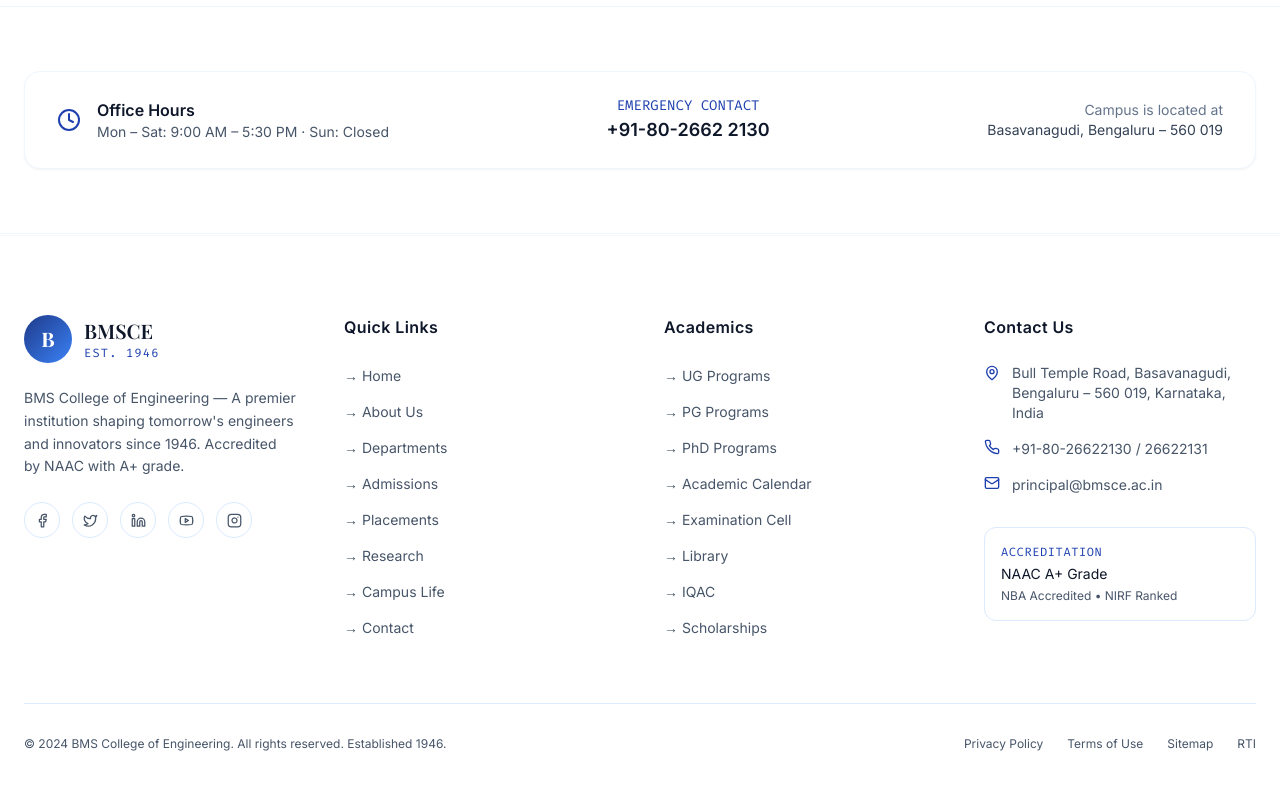
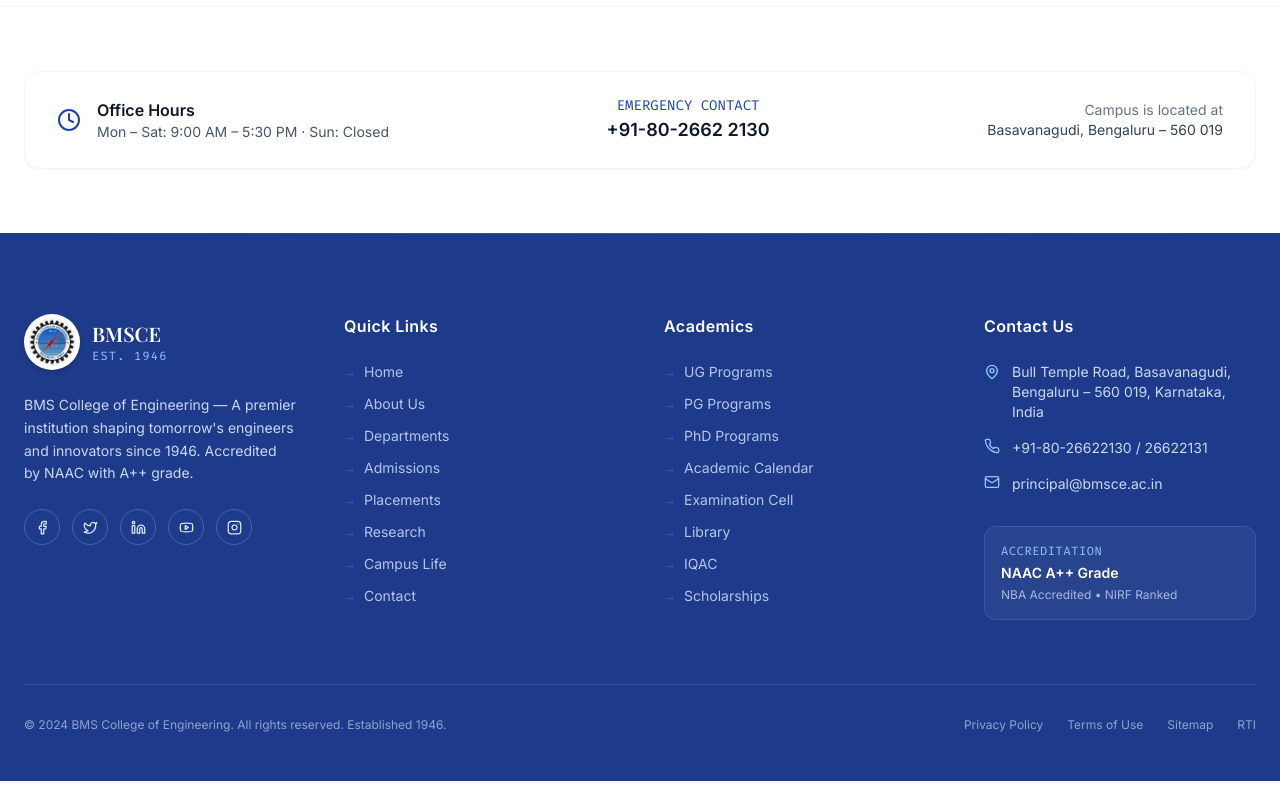
Before and after one commit to Rakshars/BrowserBattle404, a React (Vite) app in the folder frontend/: page /contact in a window 1280 px wide. Shown: the part 2137-2937 px from the top of the page. Built offline with nearby package versions, Linux system fonts and the light colour scheme; no server answers; a web font is replaced by a local one.

Commit message:
footer update

```diff
--- a/frontend/src/components/Footer.jsx
+++ b/frontend/src/components/Footer.jsx
@@ -4,27 +4,28 @@
 
 export default function Footer() {
   return (
-    <footer className="bg-white shadow-sm border-blue-50 border-t border-blue-100 text-slate-600">
-      {/* Top wave */}
-      <div className="bg-white shadow-sm border-blue-50 h-px w-full" />
+    <footer className="bg-[#1e3a8a] text-blue-50/80">
+      {/* Top separator line array overlaying if needed */}
+      <div className="bg-gradient-to-r from-[#1e3a8a] via-blue-400/30 to-[#1e3a8a] h-px w-full" />
 
       <div className="max-w-7xl mx-auto px-6 pt-20 pb-12">
         <div className="grid grid-cols-1 md:grid-cols-2 lg:grid-cols-4 gap-12 mb-16">
           {/* Brand */}
           <div className="lg:col-span-1">
             <div className="flex items-center gap-3 mb-6">
-              <div className="w-12 h-12 rounded-full bg-gradient-to-br from-[#1e3a8a] to-[#3b82f6]
-                              flex items-center justify-center">
-                <span className="text-white font-serif font-bold text-xl">B</span>
-              </div>
+              <img
+                src="/bms-logo.png"
+                alt="BMS College of Engineering Logo"
+                className="w-14 h-14 bg-white rounded-full p-1 shadow-md object-contain"
+              />
               <div>
-                <div className="text-slate-900 font-serif text-xl font-semibold">BMSCE</div>
-                <div className="text-blue-800 text-xs tracking-widest font-mono">EST. 1946</div>
+                <div className="text-white font-serif text-xl font-semibold">BMSCE</div>
+                <div className="text-blue-300 text-xs tracking-widest font-mono">EST. 1946</div>
               </div>
             </div>
-            <p className="text-sm leading-relaxed mb-6">
+            <p className="text-sm leading-relaxed mb-6 text-blue-100/90">
               BMS College of Engineering — A premier institution shaping tomorrow's engineers and innovators
-              since 1946. Accredited by NAAC with A+ grade.
+              since 1946. Accredited by NAAC with A++ grade.
             </p>
             <div className="flex gap-3">
               {[
@@ -37,8 +38,8 @@
                 <a
                   key={i}
                   href={href}
-                  className="w-9 h-9 rounded-full border border-blue-100 flex items-center justify-center
-                             hover:border-[#1e3a8a] hover:text-blue-800 transition-all duration-300 hover:scale-110"
+                  className="w-9 h-9 rounded-full border border-white/20 flex items-center justify-center text-blue-100
+                             hover:bg-white/10 hover:text-white hover:border-white/50 transition-all duration-300 hover:scale-110"
                 >
                   <Icon size={15} />
                 </a>
@@ -48,7 +49,7 @@
 
           {/* Quick Links */}
           <div>
-            <h4 className="text-slate-900 font-semibold mb-6 tracking-wide">Quick Links</h4>
+            <h4 className="text-white font-semibold mb-6 tracking-wide">Quick Links</h4>
             <ul className="space-y-3">
               {[
                 ['Home', '/'],
@@ -63,9 +64,9 @@
                 <li key={href}>
                   <Link
                     to={href}
-                    className="text-sm hover:text-blue-800 transition-colors duration-200 hover:pl-1"
+                    className="text-sm text-blue-100/80 hover:text-white transition-colors duration-200 hover:pl-1 flex items-center gap-2"
                   >
-                    → {label}
+                    <span className="text-blue-400/50 text-xs">→</span> {label}
                   </Link>
                 </li>
               ))}
@@ -74,7 +75,7 @@
 
           {/* Academics */}
           <div>
-            <h4 className="text-slate-900 font-semibold mb-6 tracking-wide">Academics</h4>
+            <h4 className="text-white font-semibold mb-6 tracking-wide">Academics</h4>
             <ul className="space-y-3">
               {[
                 ['UG Programs', '/academics#ug'],
@@ -89,9 +90,9 @@
                 <li key={label}>
                   <Link
                     to={href}
-                    className="text-sm hover:text-blue-800 transition-colors duration-200 hover:pl-1"
+                    className="text-sm text-blue-100/80 hover:text-white transition-colors duration-200 hover:pl-1 flex items-center gap-2"
                   >
-                    → {label}
+                    <span className="text-blue-400/50 text-xs">→</span> {label}
                   </Link>
                 </li>
               ))}
@@ -100,40 +101,42 @@
 
           {/* Contact */}
           <div>
-            <h4 className="text-slate-900 font-semibold mb-6 tracking-wide">Contact Us</h4>
-            <ul className="space-y-4">
+            <h4 className="text-white font-semibold mb-6 tracking-wide">Contact Us</h4>
+            <ul className="space-y-4 text-blue-100/90">
               <li className="flex gap-3 text-sm">
-                <MapPin size={16} className="text-blue-800 mt-0.5 shrink-0" />
+                <MapPin size={16} className="text-blue-300 mt-0.5 shrink-0" />
                 <span>Bull Temple Road, Basavanagudi, Bengaluru – 560 019, Karnataka, India</span>
               </li>
               <li className="flex gap-3 text-sm">
-                <Phone size={16} className="text-blue-800 shrink-0" />
+                <Phone size={16} className="text-blue-300 shrink-0" />
                 <span>+91-80-26622130 / 26622131</span>
               </li>
               <li className="flex gap-3 text-sm">
-                <Mail size={16} className="text-blue-800 shrink-0" />
+                <Mail size={16} className="text-blue-300 shrink-0" />
                 <span>principal@bmsce.ac.in</span>
               </li>
             </ul>
 
-            <div className="mt-8 p-4 rounded-xl border border-blue-100 bg-white/3">
-              <p className="text-xs text-blue-800 font-mono tracking-wider mb-1">ACCREDITATION</p>
-              <p className="text-sm text-slate-900">NAAC A+ Grade</p>
-              <p className="text-xs mt-1">NBA Accredited • NIRF Ranked</p>
+            <div className="mt-8 p-4 rounded-xl border border-white/10 bg-white/5 backdrop-blur-sm">
+              <p className="text-xs text-blue-300 font-mono tracking-wider mb-1">ACCREDITATION</p>
+              <p className="text-sm text-white font-semibold flex items-center gap-2">
+                NAAC A++ Grade
+              </p>
+              <p className="text-xs text-blue-100/70 mt-1">NBA Accredited • NIRF Ranked</p>
             </div>
           </div>
         </div>
 
         {/* Bottom bar */}
-        <div className="border-t border-blue-100 pt-8 flex flex-col md:flex-row items-center justify-between gap-4">
+        <div className="border-t border-white/10 pt-8 flex flex-col md:flex-row items-center justify-between gap-4 text-blue-100/60">
           <p className="text-xs text-center">
             © 2024 BMS College of Engineering. All rights reserved. Established 1946.
           </p>
           <div className="flex gap-6 text-xs">
-            <a href="#" className="hover:text-blue-800 transition-colors">Privacy Policy</a>
-            <a href="#" className="hover:text-blue-800 transition-colors">Terms of Use</a>
-            <a href="#" className="hover:text-blue-800 transition-colors">Sitemap</a>
-            <a href="#" className="hover:text-blue-800 transition-colors">RTI</a>
+            <a href="#" className="hover:text-white transition-colors">Privacy Policy</a>
+            <a href="#" className="hover:text-white transition-colors">Terms of Use</a>
+            <a href="#" className="hover:text-white transition-colors">Sitemap</a>
+            <a href="#" className="hover:text-white transition-colors">RTI</a>
           </div>
         </div>
       </div>
```
